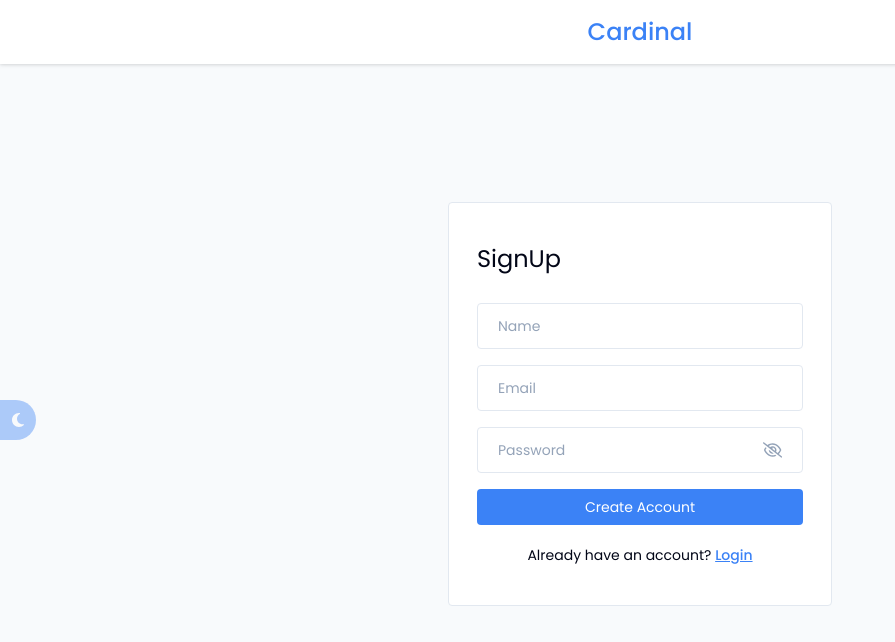
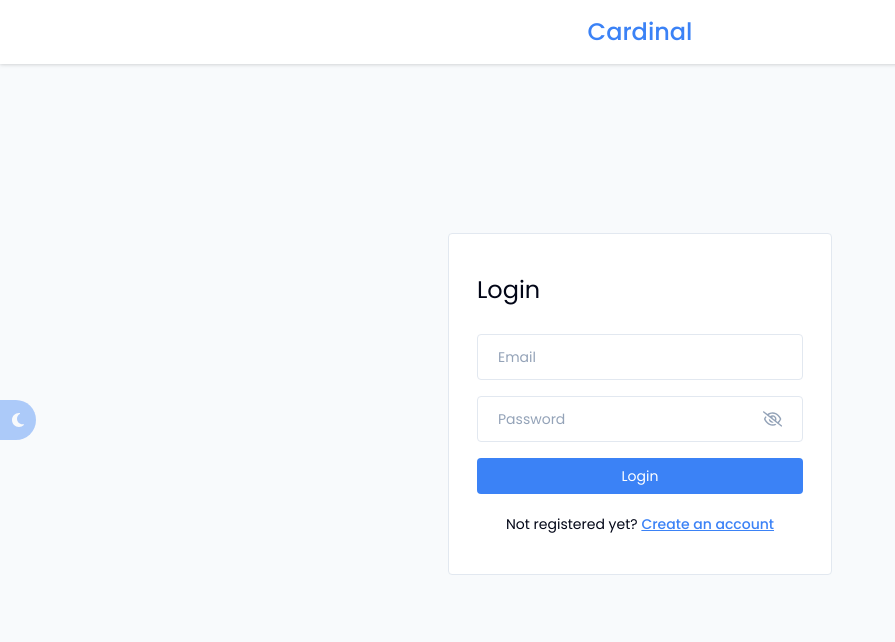
Before and after one commit to rutamk/Cardinal, a React (Vite) app in the folder frontend/Cardinal/: page / in a window 1280 px wide. Shown: the top 642 px of the page, without its empty margins (0-895 px from the left). Built offline with nearby package versions, Linux system fonts and the light colour scheme.

Commit message:
debug try 2

```diff
--- a/frontend/Cardinal/src/App.jsx
+++ b/frontend/Cardinal/src/App.jsx
@@ -11,10 +11,10 @@
   <Router>
     <div className="min-h-screen ">
     <Routes>
-      <Route path='/home' exact element={<Home />} />
-      <Route path='/login' exact element={<Login />} />
-      <Route path='/signup' exact element={<SignUp />} />
-      <Route path='/' exact element={<SignUp />} />
+      <Route path='home' exact element={<Home />} />
+      <Route path='login' exact element={<Login />} />
+      <Route path='signup' exact element={<SignUp />} />
+      <Route path='/' exact element={<Login />} />
     </Routes>
     <DarkModeToggle/>
     </div>
```
